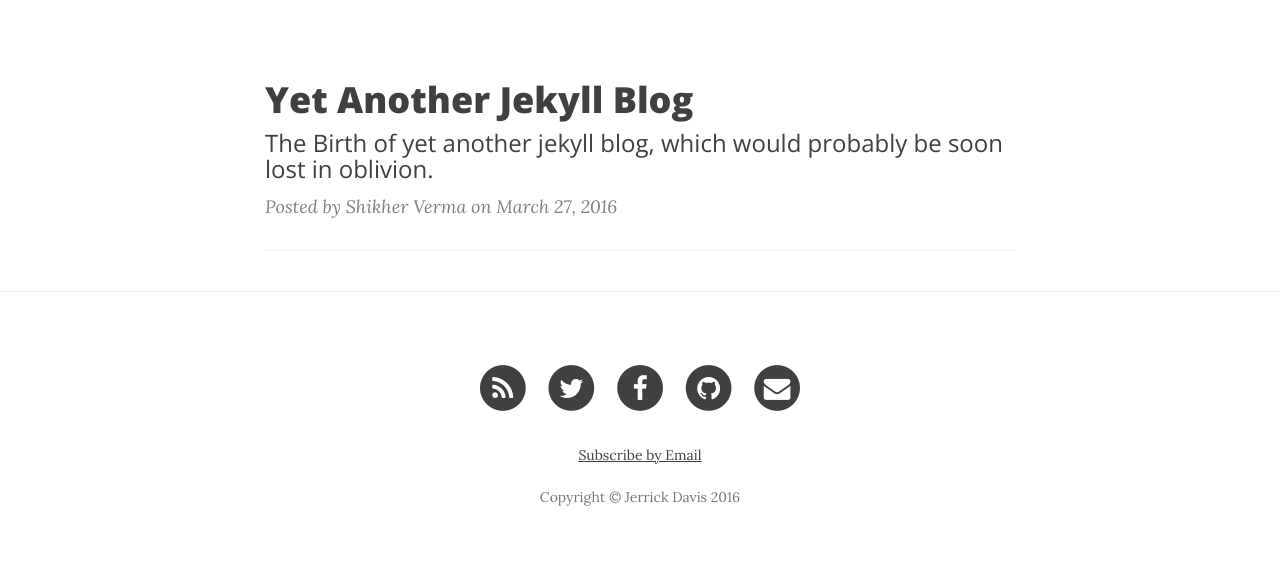
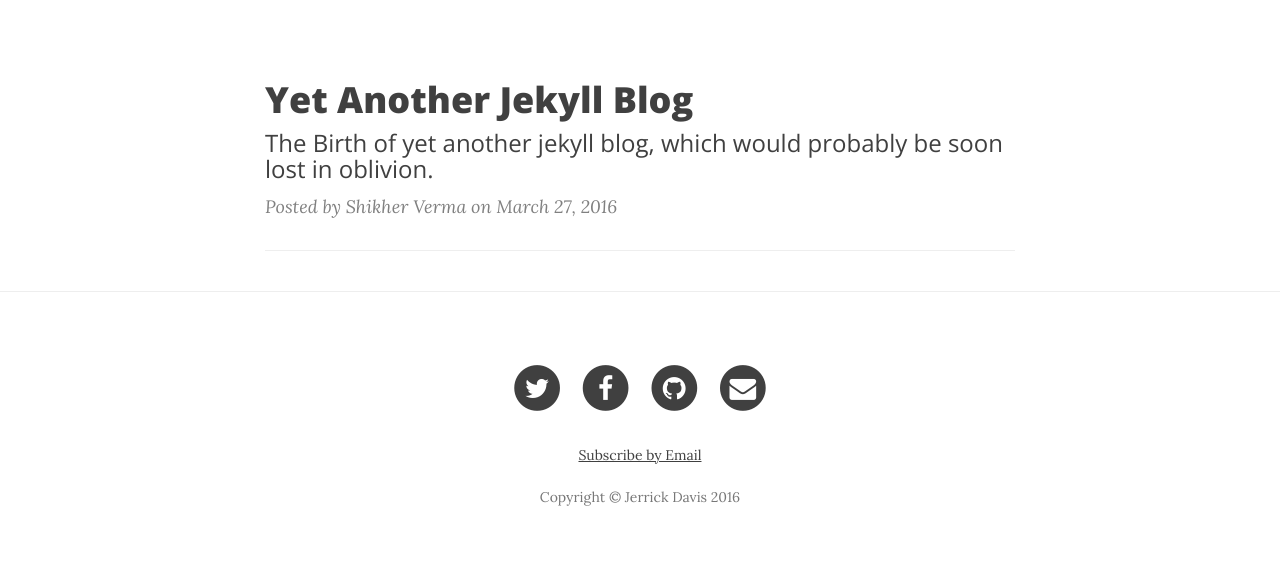
Before and after one commit to ClevrPwns-Blog/ClevrPwns-Blog.github.io, a Jekyll site: the page built from blog/index.html, in a window 1280 px wide. Shown: the part 448-1021 px from the top of the page. Built offline with Jekyll 4.4.1, drawn with Linux system fonts in a browser that asks for light colours; nearby versions of some CDN libraries; the list of posts is cut into pages by our own code.

Commit message:
getting there

```diff
--- a/_includes/footer.html
+++ b/_includes/footer.html
@@ -4,13 +4,6 @@
         <div class="row">
             <div class="col-lg-8 col-lg-offset-2 col-md-10 col-md-offset-1">
                 <ul class="list-inline text-center">
-                    <li>
-                        <a href="{{ "/feed.xml" | prepend: site.baseurl }}">
-                            <span class="fa-stack fa-lg">
-                                <i class="fa fa-circle fa-stack-2x"></i>
-                                <i class="fa fa-rss fa-stack-1x fa-inverse"></i>
-                            </span>
-                        </a>
                     </li>
                     {% if site.twitter_username %}
                     <li>
```
